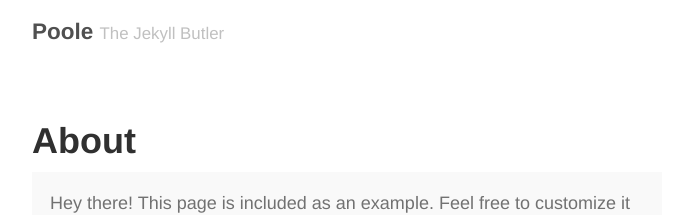
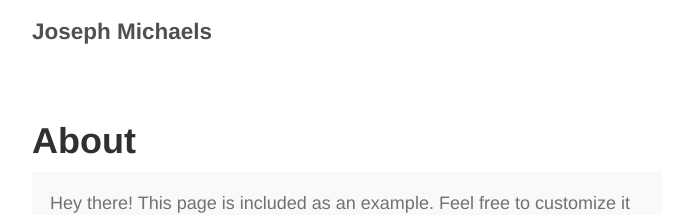
Before and after one commit to Teshel/teshel.github.io, a Jekyll site: the page built from about.md, in a window 1280 px wide. Shown: the top 215 px of the page, without its empty margins (293-983 px from the left). Built offline with Jekyll 4.4.1, drawn with Linux system fonts in a browser that asks for light colours.

```diff
--- a/_config.yml
+++ b/_config.yml
@@ -5,9 +5,9 @@
 relative_permalinks: true
 
 # Setup
-title:               Poole
-tagline:             The Jekyll Butler
-url:                 http://getpoole.com
+title:               Joseph Michaels
+tagline:
+url:                 http://teshel.github.io
 paginate:            1
 baseurl:             ""
 
@@ -20,11 +20,11 @@
 
 # About/contact
 author:
-  name:              Mark Otto
-  url:               https://twitter.com/mdo
-  email:             markdotto@gmail.com
+  name:              Joseph Michaels
+  url:               http://teshel.github.io
+  email:             jmichaels@gmail.com
 
 # Custom vars
 version:             2.0.0
 github:
-  repo:              https://github.com/poole/poole
+  repo:              https://github.com/Teshel/teshel.github.io
```
Also changed, not shown: 5 other files.
